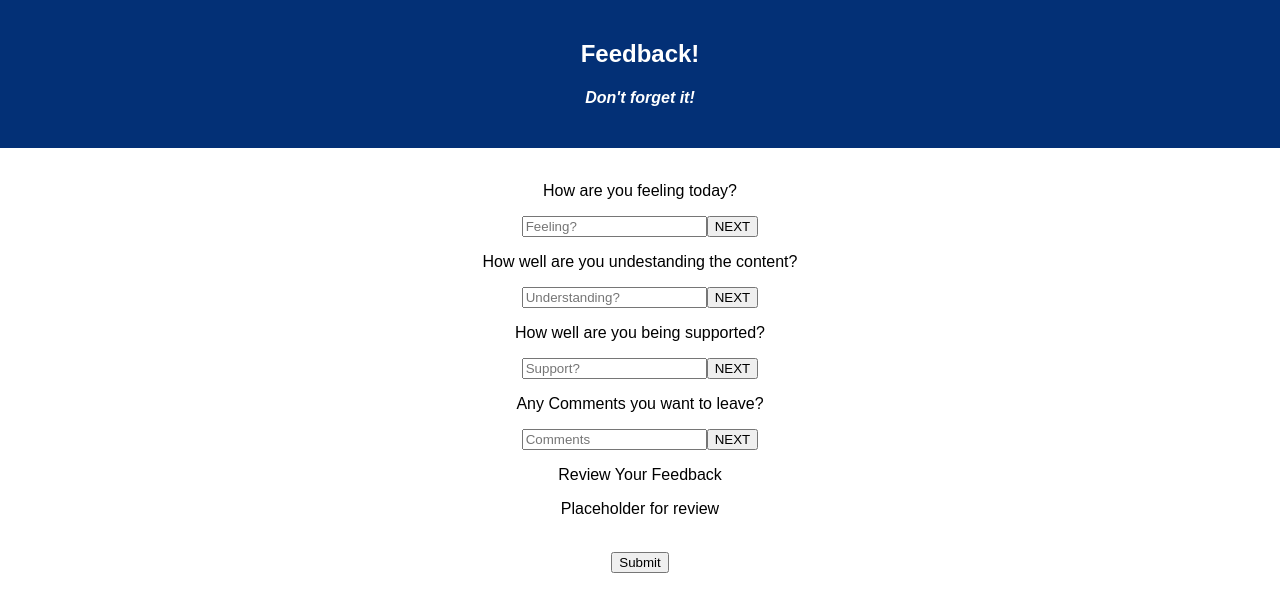
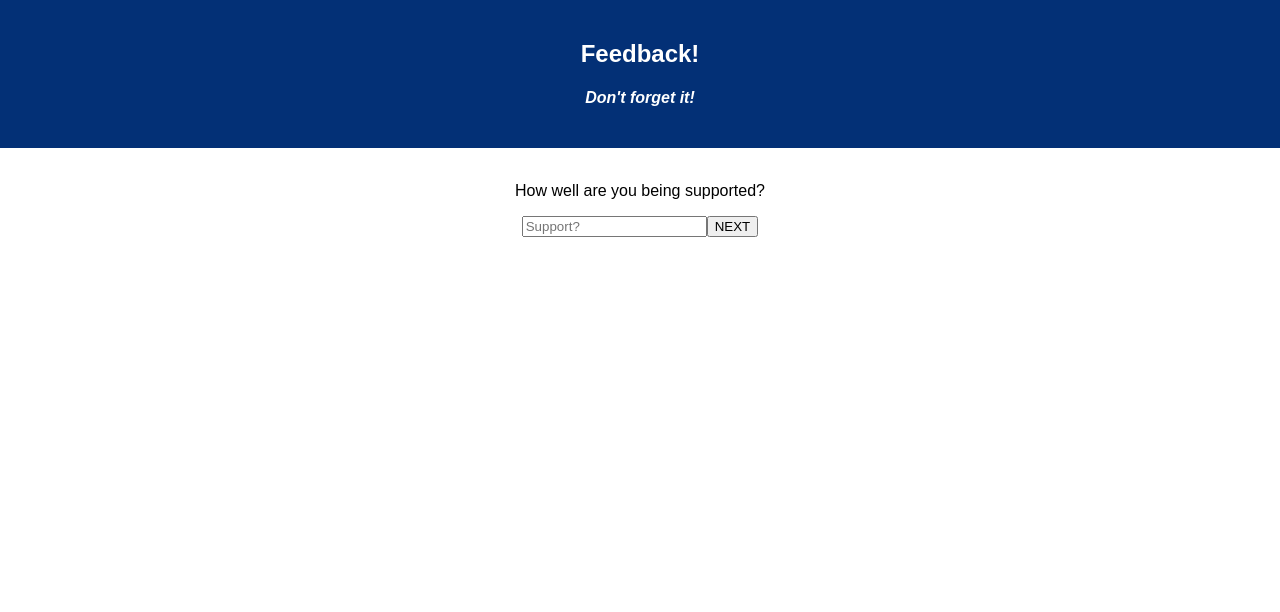
Before and after one commit to zbattaglia/redux-feedback-loop, a React (Create React App) app: page /#/2 in a window 1280 px wide. Before the commit this address led to /#/. Shown: the top 612 px of the page. Built offline with nearby package versions, Linux system fonts and the light colour scheme.

Commit message:
Made a next button component and linked all the page routes

```diff
--- a/src/components/App/App.js
+++ b/src/components/App/App.js
@@ -1,5 +1,5 @@
 import React, { Component } from 'react';
-// import axios from 'axios';
+import { HashRouter as Router, Route } from 'react-router-dom';
 import './App.css';
 
 import Header from '../Header/Header';
@@ -10,15 +10,22 @@ import CommentsPage from '../Pages/CommentsPage/CommentsPage';
 import ReviewPage from '../Pages/ReviewPage/ReviewPage';
 
 class App extends Component {
+
+  componentDidMount() {
+    // this.props.history.push( '/' );
+  }
+
   render() {
     return (
       <section className='App'>
         <Header />
-        <FeelingPage />
-        <UnderstandingPage />
-        <SupportPage />
-        <CommentsPage />
-        <ReviewPage />
+        <Router>
+          <Route exact path = '/' component={ FeelingPage } />
+          <Route path = '/1' component={ UnderstandingPage } />
+          <Route path = '/2' component={ SupportPage } />
+          <Route path = '/3' component={ CommentsPage } />
+          <Route path = '/4' component={ ReviewPage } />
+        </Router>
       </section>
     );
   }
--- /dev/null
+++ b/src/components/NextButton/NextButton.js
@@ -0,0 +1,32 @@
+import React, { Component } from 'react';
+import { withRouter } from 'react-router-dom';
+import {connect} from 'react-redux';
+
+
+// Made a component for next button since it is used for the exact same function multiple times throughout the code
+class NextButton extends Component {
+
+    // on click of next button dispatch an action of NEXT_PAGE to the router
+    // This is stored on redux state so the back page can change the current page number as well
+    // route from our current page address to the next page
+    handleClick = ( event ) => {
+        event.preventDefault();
+        console.log( 'Got a Next', this.props.nextPage );
+        this.props.dispatch({ type: 'NEXT_PAGE' });
+        this.props.history.push( `/${ this.props.nextPage.page + 1 }`)
+    }
+
+    render() {
+        return (
+            <button onClick = { this.handleClick }>NEXT</button>
+        );
+    }
+}
+
+const putReduxStateOnProps = ( reduxStore ) => ({
+
+    nextPage: reduxStore.changePage,
+
+  });
+
+export default withRouter( connect( putReduxStateOnProps )( NextButton ) );
--- a/src/components/Pages/CommentsPage/CommentsPage.js
+++ b/src/components/Pages/CommentsPage/CommentsPage.js
@@ -1,19 +1,22 @@
 import React, { Component } from 'react';
+import NextButton from '../../NextButton/NextButton';
+import { withRouter } from 'react-router-dom';
 
 class CommentsPage extends Component {
+
   render() {
     return (
         <section className="feedbackBody">
             <header>
-                <p>Any Comments you want to leave?</p>
+                <p>Any comments you want to leave?</p>
             </header>
             <form>
                 <input type="text" placeholder="Comments"></input>
-                <button>NEXT</button>
+                <NextButton />
             </form>
         </section>
     );
   }
 }
 
-export default CommentsPage;
+export default withRouter( CommentsPage );
--- a/src/components/Pages/FeelingPage/FeelingPage.js
+++ b/src/components/Pages/FeelingPage/FeelingPage.js
@@ -1,6 +1,9 @@
 import React, { Component } from 'react';
+import NextButton from '../../NextButton/NextButton';
+import { withRouter } from 'react-router-dom';
 
 class FeelingPage extends Component {
+
   render() {
     return (
         <section className="feedbackBody">
@@ -9,11 +12,11 @@ class FeelingPage extends Component {
             </header>
             <form>
                 <input type="number" placeholder="Feeling?"></input>
-                <button>NEXT</button>
+                <NextButton />
             </form>
         </section>
     );
   }
 }
 
-export default FeelingPage;
+export default withRouter( FeelingPage );
--- a/src/components/Pages/SupportPage/SupportPage.js
+++ b/src/components/Pages/SupportPage/SupportPage.js
@@ -1,6 +1,9 @@
 import React, { Component } from 'react';
+import NextButton from '../../NextButton/NextButton';
+import { withRouter } from 'react-router-dom';
 
 class SupportPage extends Component {
+
   render() {
     return (
         <section className="feedbackBody">
@@ -9,11 +12,11 @@ class SupportPage extends Component {
             </header>
             <form>
                 <input type="number" placeholder="Support?"></input>
-                <button>NEXT</button>
+                <NextButton />
             </form>
         </section>
     );
   }
 }
 
-export default SupportPage;
+export default withRouter( SupportPage );
--- a/src/components/Pages/UnderstandingPage/UnderstandingPage.js
+++ b/src/components/Pages/UnderstandingPage/UnderstandingPage.js
@@ -1,6 +1,9 @@
 import React, { Component } from 'react';
+import NextButton from '../../NextButton/NextButton';
+import { withRouter } from 'react-router-dom';
 
 class UnderstandingPage extends Component {
+
   render() {
     return (
         <section className="feedbackBody">
@@ -9,11 +12,11 @@ class UnderstandingPage extends Component {
             </header>
             <form>
                 <input type="number" placeholder="Understanding?"></input>
-                <button>NEXT</button>
+                <NextButton />
             </form>
         </section>
     );
   }
 }
 
-export default UnderstandingPage;
+export default withRouter( UnderstandingPage );
--- a/src/index.js
+++ b/src/index.js
@@ -4,5 +4,28 @@ import './index.css';
 import App from './components/App/App';
 import registerServiceWorker from './registerServiceWorker';
 
-ReactDOM.render(<App />, document.getElementById('root'));
+//Bring in Redux Logger
+import logger from 'redux-logger';
+
+// Redux
+import { createStore, combineReducers, applyMiddleware } from 'redux';
+import { Provider } from 'react-redux';
+
+const changePage = (state = { page: 0 }, action) => {
+    if( action.type === 'NEXT_PAGE' ){
+        const updatedState = { page: state.page + 1 }
+        return updatedState;
+    }
+    return state
+}
+
+const storeInstance = createStore(
+    combineReducers({
+        changePage,
+    }),
+    //Add our middleware logger
+    applyMiddleware(logger)
+);
+
+ReactDOM.render(<Provider store={storeInstance}><App /></Provider>, document.getElementById('root'));
 registerServiceWorker();
```
